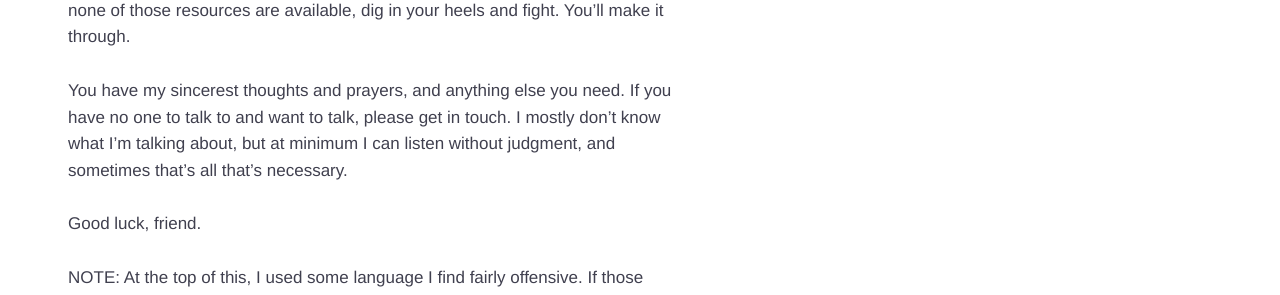
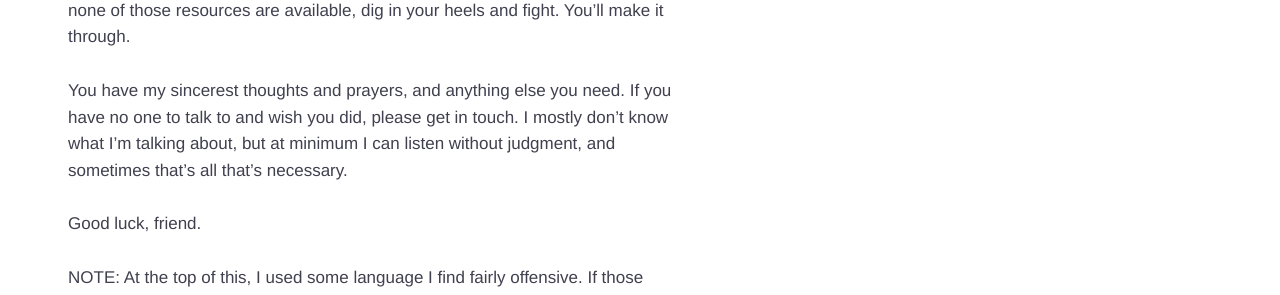
Before and after one commit to scottdover/scottdover.github.io, a Jekyll site: the page built from _posts/2017-08-28-bullied.md, in a window 1280 px wide. Shown: the part 693-988 px from the top of the page. Built offline with Jekyll 4.4.1, drawn with Linux system fonts in a browser that asks for light colours; some web fonts are replaced.

Commit message:
Update 2017-08-28-bullied.md

```diff
--- a/_posts/2017-08-28-bullied.md
+++ b/_posts/2017-08-28-bullied.md
@@ -10,7 +10,7 @@ I still reflect on those times, wish I could tell that kid that it gets better,
 
 I'm not quite sure why I'm compelled to write this, but if you're depressed, or just struggling to make sense of your self in this world, please find help. Don't let your pride stop your growth. If you can't confide in friends or family (I couldn't), counseling is a wonderful resource. It helped me through some of my hardest times. Your life is of value, and you are so worth it. And if you're in a spot where none of those resources are available, dig in your heels and fight. You'll make it through.
 
-You have my sincerest thoughts and prayers, and anything else you need. If you have no one to talk to and want to talk, please get in touch. I mostly don't know what I'm talking about, but at minimum I can listen without judgment, and sometimes that's all that's necessary.
+You have my sincerest thoughts and prayers, and anything else you need. If you have no one to talk to and wish you did, please get in touch. I mostly don't know what I'm talking about, but at minimum I can listen without judgment, and sometimes that's all that's necessary.
 
 Good luck, friend.
 
```
